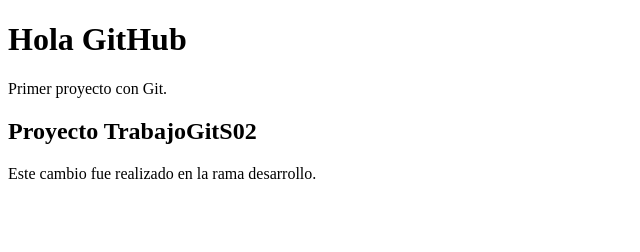
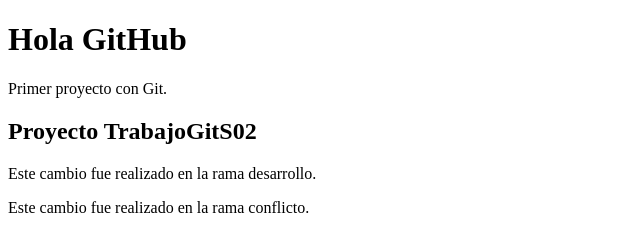
Before and after one commit to angelaviladiazz/TrabajoGitS01, a plain HTML site: page index.html in a window 1280 px wide. Shown: the whole page, without its empty margins (0-640 px from the left). Drawn offline with Linux system fonts and the light colour scheme.

Commit message:
AGREGA CAMBIO EN RAMA CONFLICTO

```diff
--- a/index.html
+++ b/index.html
@@ -9,5 +9,6 @@
 
     <h2>Proyecto TrabajoGitS02</h2>
     <p>Este cambio fue realizado en la rama desarrollo.</p>
+    <p>Este cambio fue realizado en la rama conflicto.</p>
 </body>
 </html>
```
